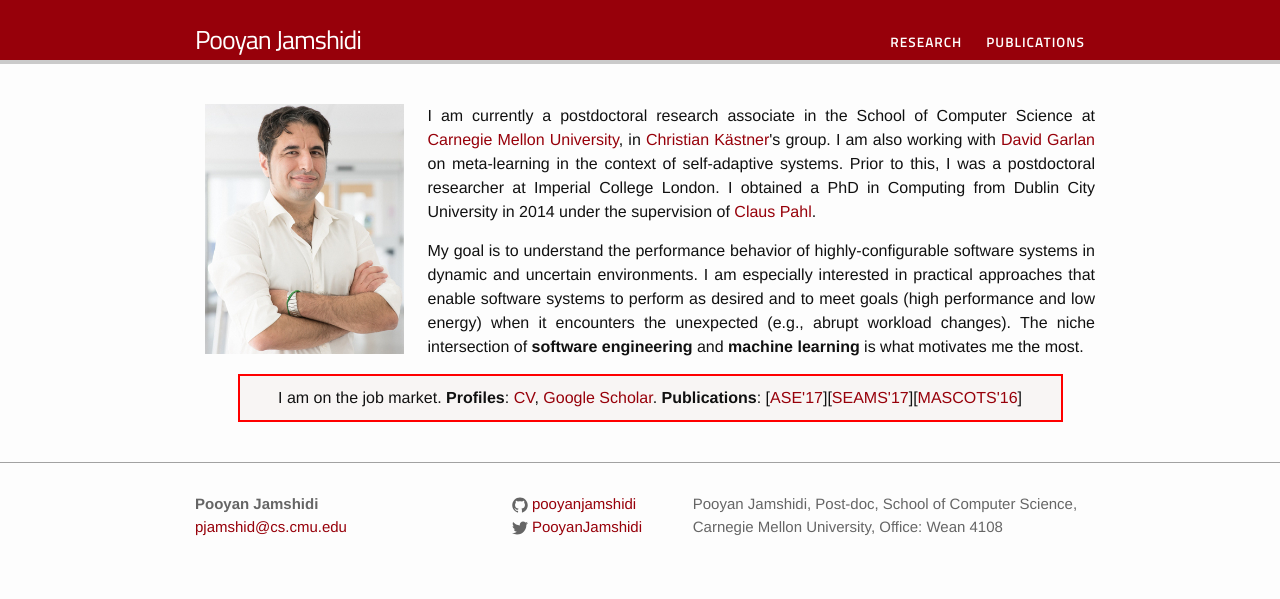
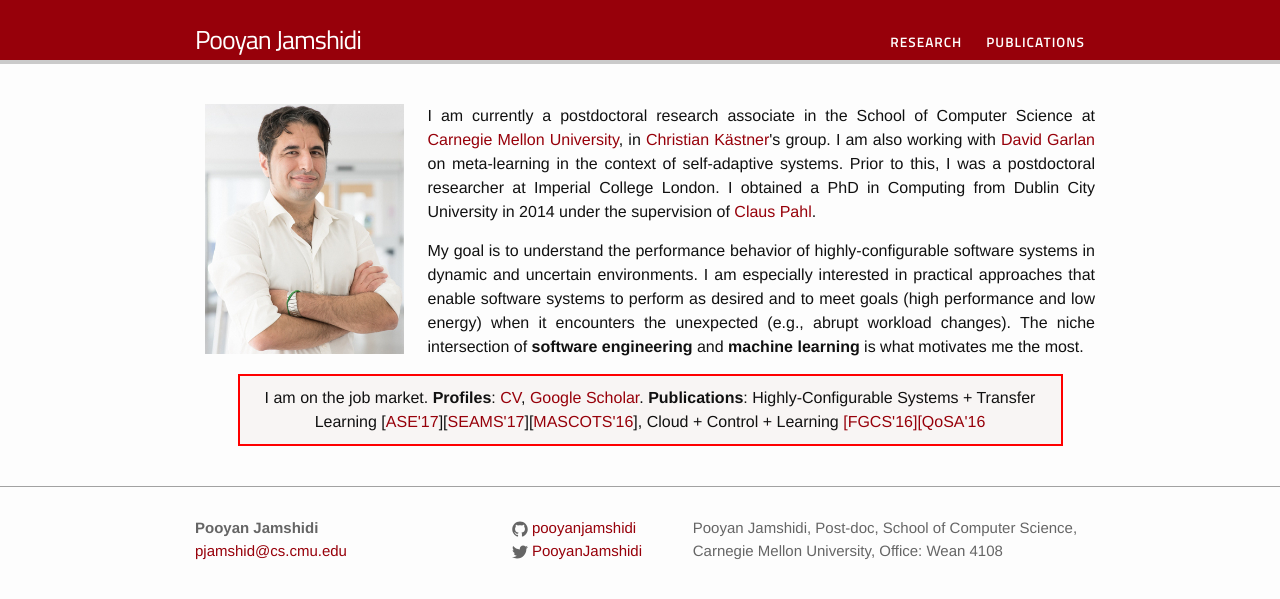
Before and after one commit to pooyanjamshidi/pooyanjamshidi.github.io, a Jekyll site: the page built from index.html, in a window 1280 px wide. Shown: the top 599 px of the page. Built offline with Jekyll 4.4.1, drawn with Linux system fonts in a browser that asks for light colours.

Commit message:
editted publications

```diff
--- a/index.html
+++ b/index.html
@@ -23,7 +23,7 @@
 
 	<div class="emph-border">
     I am on the job market.
-    <b>Profiles</b>: <a href="{{ "/resources/cv/cv_pooyan_jamshidi.pdf" |  prepend: site.baseurl }}">CV</a>, <a href="http://scholar.google.com/citations?hl=en&user=Jre2RUQAAAAJ">Google Scholar</a>. <b>Publications</b>: [<a href="https://arxiv.org/pdf/1709.02280">ASE'17</a>][<a href="https://arxiv.org/pdf/1704.00234">SEAMS'17</a>][<a href="https://arxiv.org/pdf/1606.06543">MASCOTS'16</a>]
+    <b>Profiles</b>: <a href="{{ "/resources/cv/cv_pooyan_jamshidi.pdf" |  prepend: site.baseurl }}">CV</a>, <a href="http://scholar.google.com/citations?hl=en&user=Jre2RUQAAAAJ">Google Scholar</a>. <b>Publications</b>: Highly-Configurable Systems + Transfer Learning [<a href="https://arxiv.org/pdf/1709.02280">ASE'17</a>][<a href="https://arxiv.org/pdf/1704.00234">SEAMS'17</a>][<a href="https://arxiv.org/pdf/1606.06543">MASCOTS'16</a>], Cloud + Control + Learning <a href="{{ "/resources/publications/FGCS16.pdf" |  prepend: site.baseurl }}">[FGCS'16]</a><a href="{{ "/resources/publications/QoSA16.pdf" |  prepend: site.baseurl }}">[QoSA'16</a>
     </div>
 </section>
 
```
